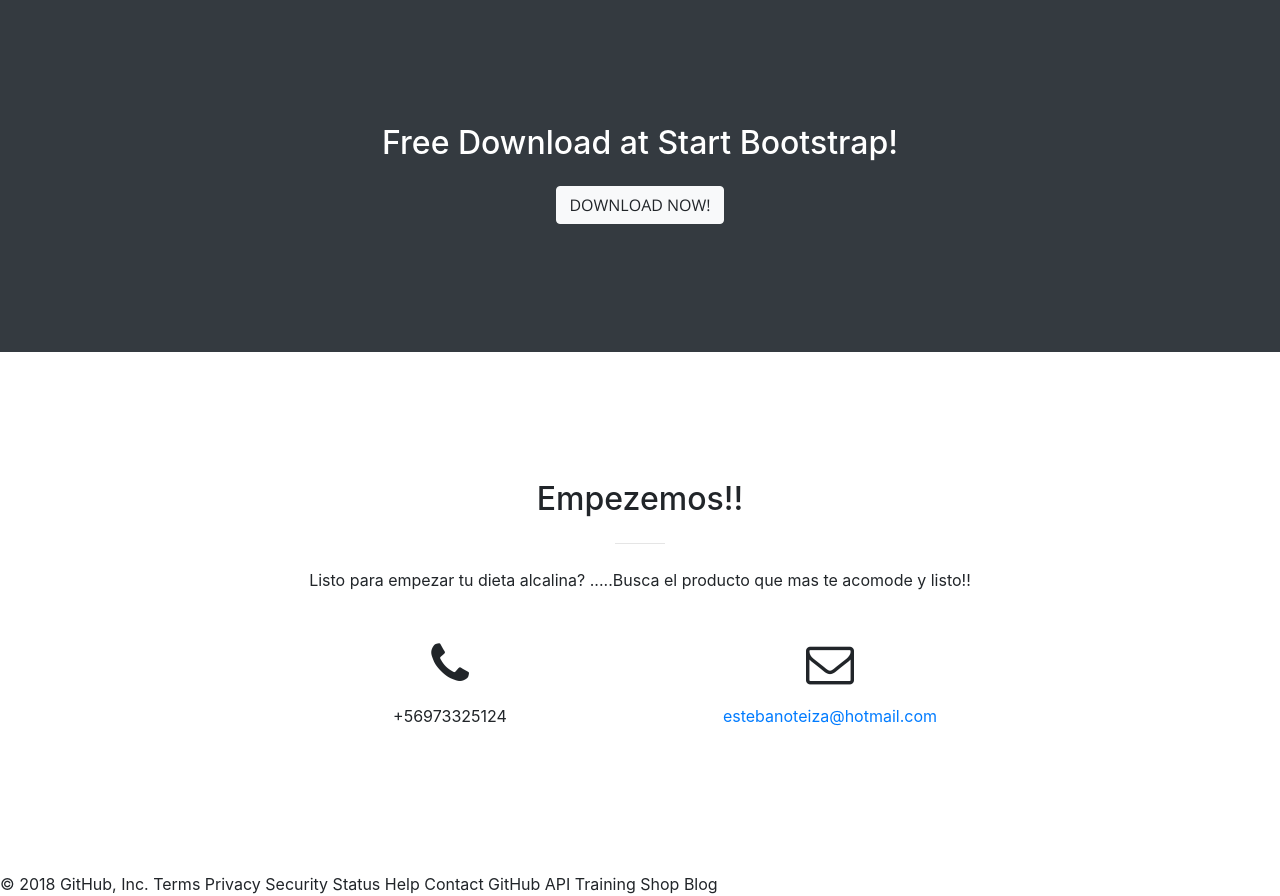
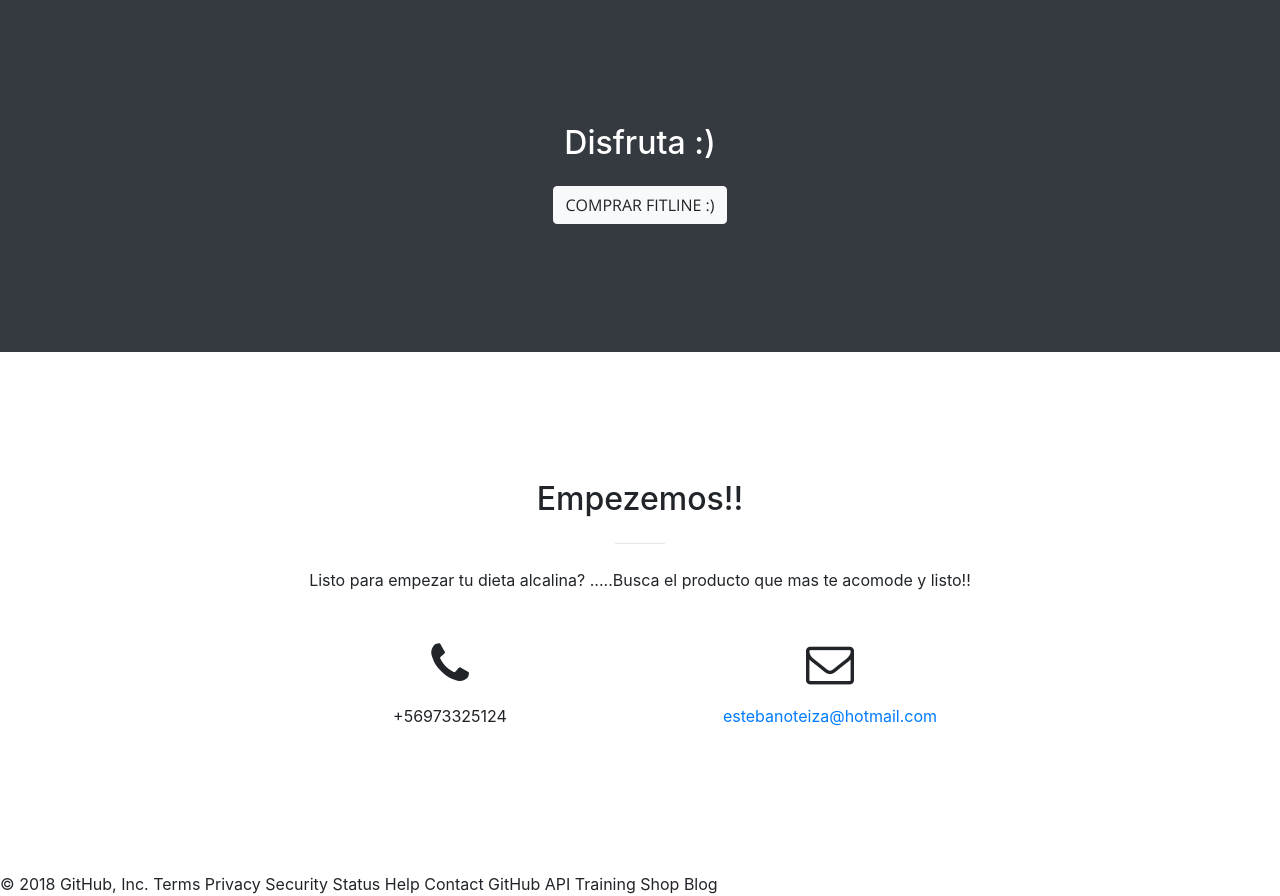
Before and after one commit to Fit-lineChile/Fit-line.cl, a website with bundled scripts: page index.html in a window 1280 px wide. Shown: the part 2520-3416 px from the top of the page. Built offline with nearby package versions, Linux system fonts and the light colour scheme.

Commit message:
Update index.html

```diff
--- a/index.html
+++ b/index.html
@@ -226,8 +226,8 @@
 
     <section class="bg-dark text-white">
       <div class="container text-center">
-        <h2 class="mb-4">Free Download at Start Bootstrap!</h2>
-        <a class="btn btn-light btn-xl sr-button" href="http://startbootstrap.com/template-overviews/creative/">Download Now!</a>
+        <h2 class="mb-4">Disfruta :)</h2>
+        <a class="btn btn-light btn-xl sr-button" href="">Comprar FitLine :)</a>
       </div>
     </section>
 
```
